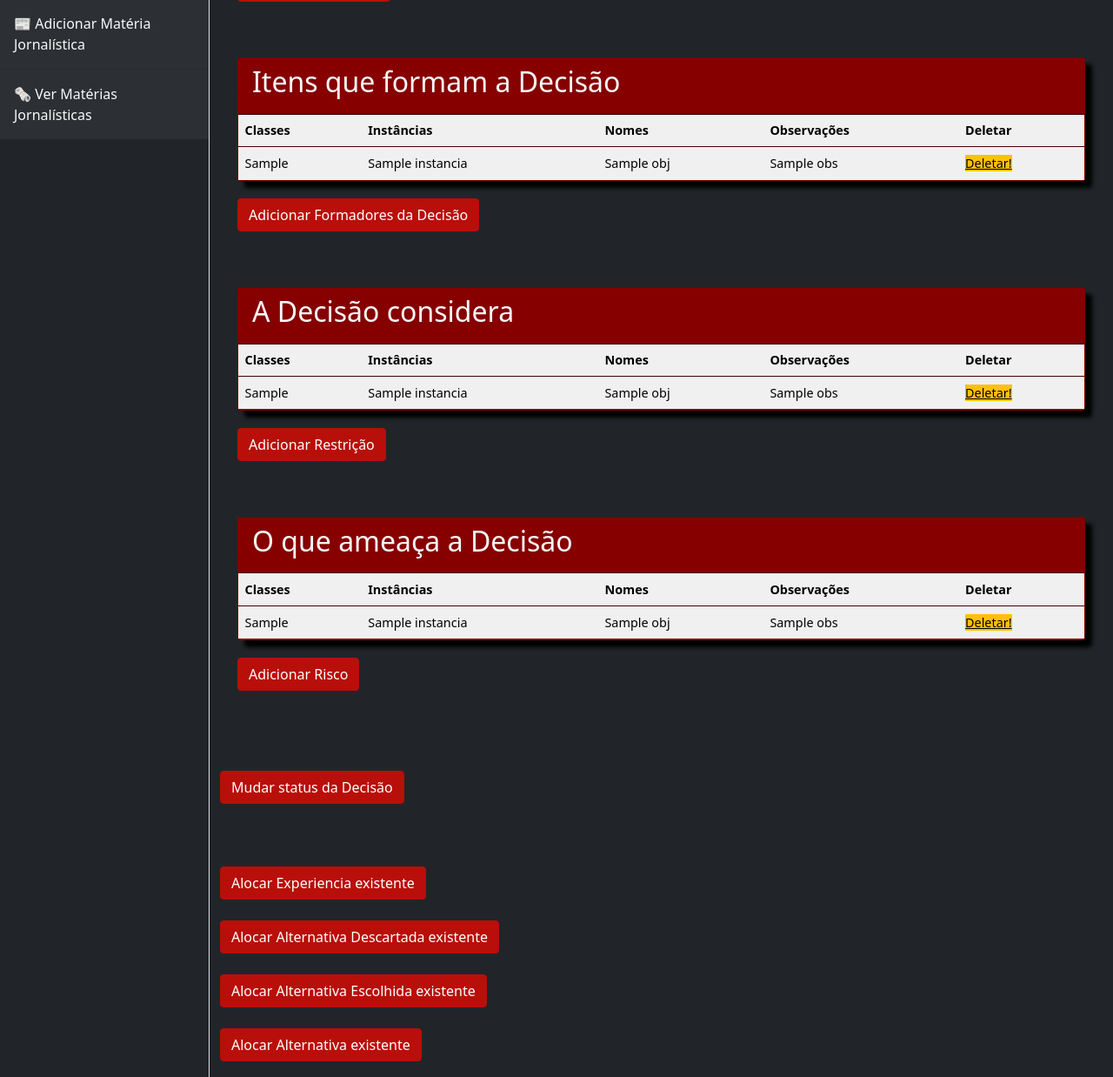
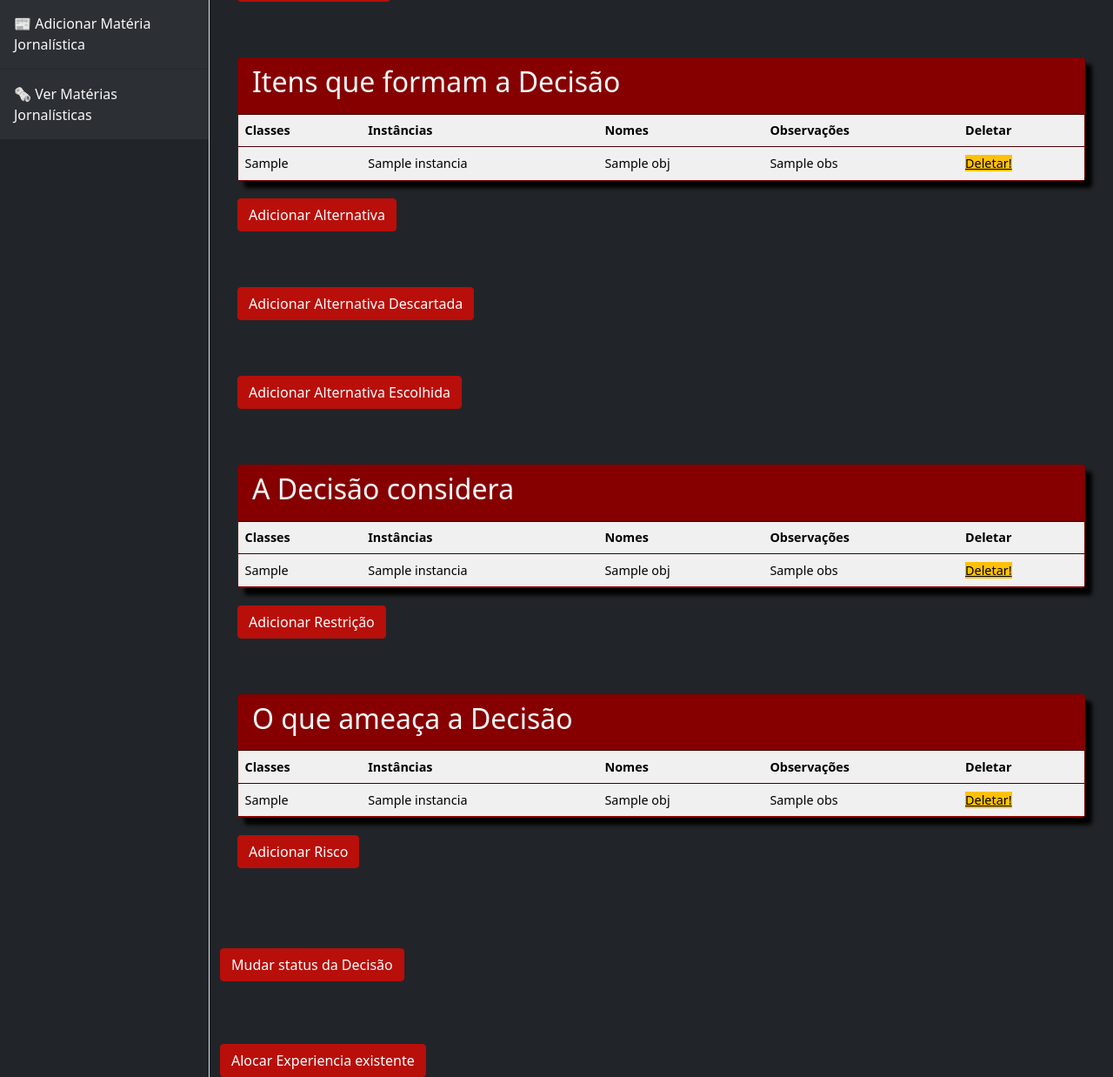
Before and after one commit to gui1080/TCC_ProjetoCalliandra, a Django app: template kipo_playground/templates/decision_dashboard.html in a window 1280 px wide. Shown: the part 572-1810 px from the top of the page at 87% size. Run offline with Django 4.2, Linux system fonts and the light colour scheme; the template is opened without the code that fills it: most values are stand-ins (such as "Sample title", 1, 10 or a date in 2020); some libraries are stand-ins or nearby versions.

Commit message:
correções e adições

```diff
--- a/kipo_playground/templates/backlog_sprint.html
+++ b/kipo_playground/templates/backlog_sprint.html
@@ -319,7 +319,7 @@
 </div>
 
 <div class="recent-grid-add">
-    <a class="btn btn-primary" href="/kipo_playground/add_classe_com_relacionamento/DO__Restriction/considers/{{ instancia_backlog_sprint }}">Adicionar Restrição</a>
+    <a class="btn btn-primary" href="/kipo_playground/add_classe_com_relacionamento/KIPCO__Agent/ontoscrum__is_executed_by/{{ instancia_backlog_sprint }}">Adicionar Agente</a>
 </div>
 
 </br>
--- a/kipo_playground/templates/decision_dashboard.html
+++ b/kipo_playground/templates/decision_dashboard.html
@@ -165,7 +165,19 @@
 </div>
 
 <div class="recent-grid-add">
-    <a class="btn btn-primary" href="/kipo_playground/add_classe_com_relacionamento/DO__Alternative/INV_composes/{{ request.session.instancia_decision }}">Adicionar Formadores da Decisão</a>
+    <a class="btn btn-primary" href="/kipo_playground/add_classe_com_relacionamento/DO__Alternative/INV_composes/{{ request.session.instancia_decision }}">Adicionar Alternativa</a>
+</div>
+
+</br>
+
+<div class="recent-grid-add">
+    <a class="btn btn-primary" href="/kipo_playground/add_classe_com_relacionamento/DO__Discarded_Alternative/INV_composes/{{ request.session.instancia_decision }}">Adicionar Alternativa Descartada</a>
+</div>
+
+</br>
+
+<div class="recent-grid-add">
+    <a class="btn btn-primary" href="/kipo_playground/add_classe_com_relacionamento/DO__Chosen_Alternative/INV_composes/{{ request.session.instancia_decision }}">Adicionar Alternativa Escolhida</a>
 </div>
 
 </br>
```
